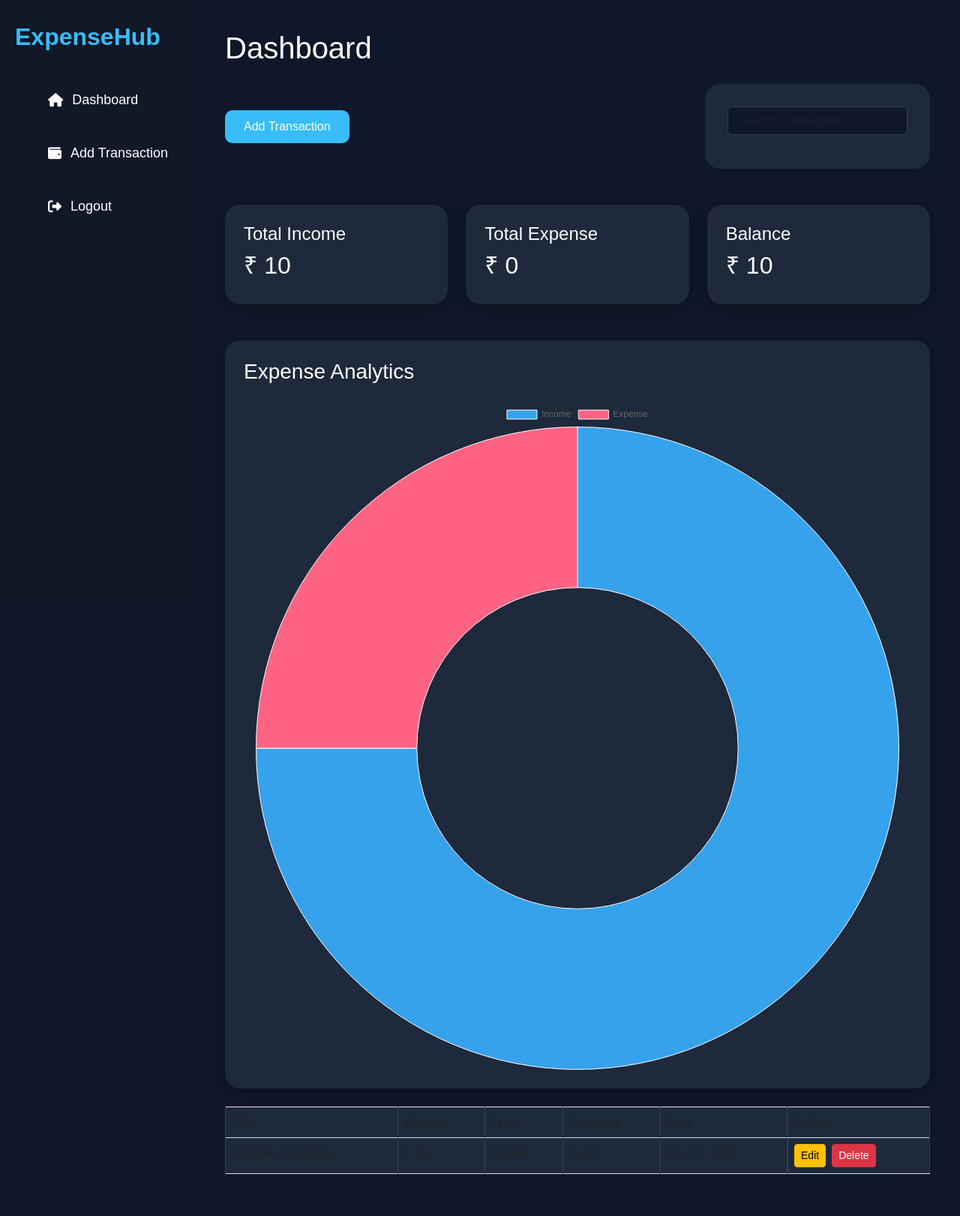
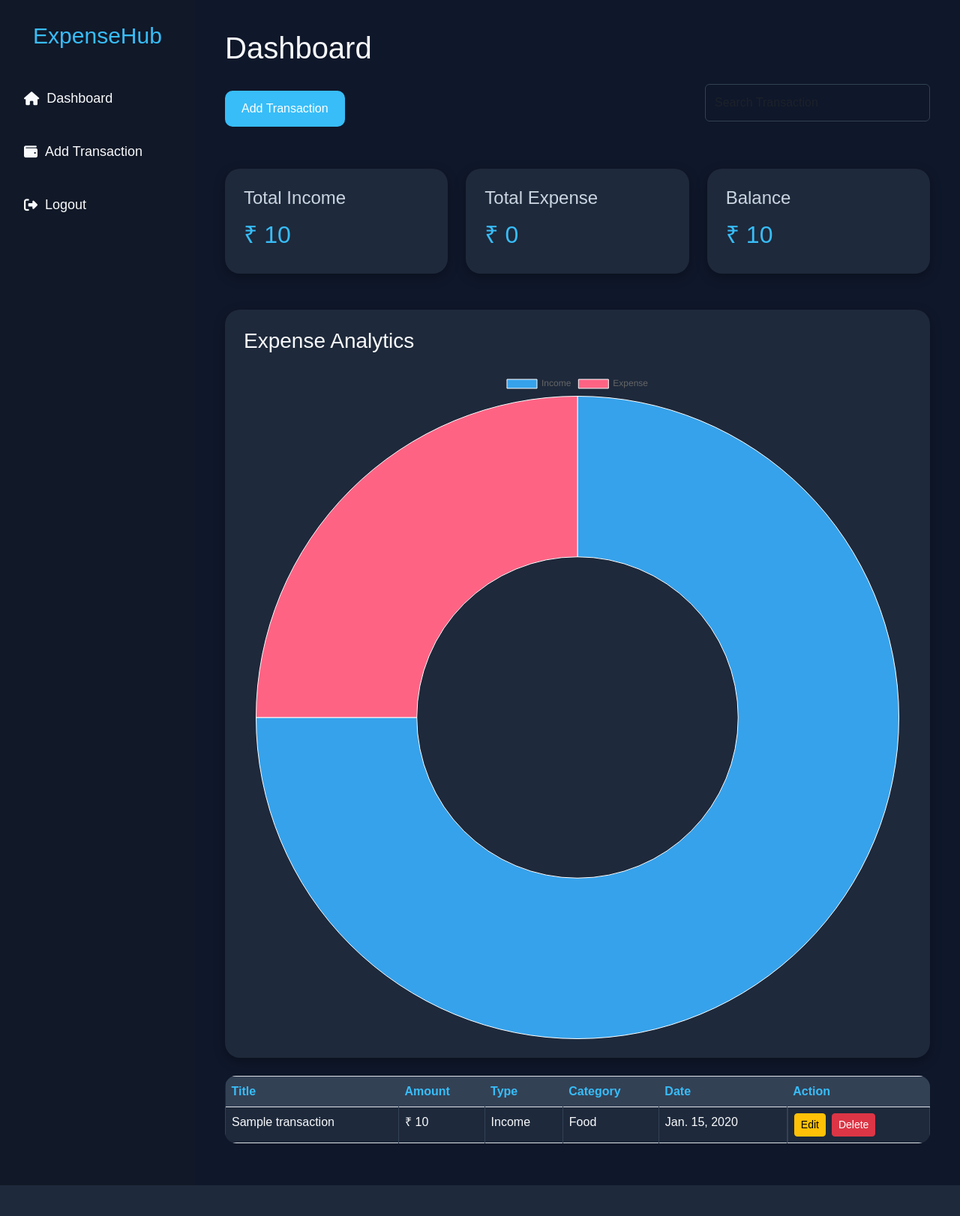
Before and after one commit to hiremathraghav23-cmd/expensehub-django, a Django app: page /dashboard/ in a window 1280 px wide. Shown: the whole page at 75% size. After the commit the page ends 1581 px from the top, so only its background shows below. Run offline with Django 5.2, Linux system fonts and the light colour scheme; a user stored in the database is signed in; tables that the repository leaves empty hold one stand-in row (values such as "Sample post").

Commit message:
Improved UI and text visibility

```diff
--- a/frontend/static/css/style.css
+++ b/frontend/static/css/style.css
@@ -2,51 +2,52 @@
     margin:0;
     padding:0;
     box-sizing:border-box;
+    font-family:Arial, Helvetica, sans-serif;
 }
 
 body{
     background:#0f172a;
-    color:white;
-    font-family:Arial, sans-serif;
+    color:#f8fafc;
 }
 
 /* Main Layout */
 
 .main-container{
     display:flex;
+    min-height:100vh;
 }
 
 /* Sidebar */
 
 .sidebar{
     width:260px;
-    height:100vh;
     background:#111827;
-    position:fixed;
     padding:30px 20px;
 }
 
 .logo{
     color:#38bdf8;
     margin-bottom:40px;
-    font-weight:bold;
+    text-align:center;
+    font-size:30px;
 }
 
 .sidebar ul{
     list-style:none;
+    padding:0;
 }
 
 .sidebar ul li{
-    margin:20px 0;
+    margin-bottom:20px;
 }
 
 .sidebar ul li a{
     text-decoration:none;
-    color:white;
+    color:#f8fafc;
     font-size:18px;
     display:flex;
     align-items:center;
-    gap:12px;
+    gap:10px;
     padding:12px;
     border-radius:10px;
     transition:0.3s;
@@ -60,8 +61,7 @@
 /* Content */
 
 .content{
-    margin-left:260px;
-    width:100%;
+    flex:1;
     padding:40px;
 }
 
@@ -71,25 +71,16 @@
     background:#1e293b;
     padding:25px;
     border-radius:20px;
-    box-shadow:0px 5px 20px rgba(0,0,0,0.3);
-    transition:0.3s;
+    box-shadow:0px 5px 15px rgba(0,0,0,0.3);
 }
 
-.dashboard-card:hover{
-    transform:translateY(-8px);
+.dashboard-card h4{
+    color:#cbd5e1;
+    margin-bottom:15px;
 }
 
-/* Table */
-
-.table{
-    color:white;
-    margin-top:20px;
-}
-
-.table td,
-.table th{
-    background:#1e293b;
-    border-color:#334155;
+.dashboard-card h2{
+    color:#38bdf8;
 }
 
 /* Buttons */
@@ -97,51 +88,69 @@
 .custom-btn{
     background:#38bdf8;
     color:white;
-    padding:10px 25px;
+    padding:12px 22px;
     border:none;
     border-radius:10px;
     text-decoration:none;
     transition:0.3s;
+    display:inline-block;
 }
 
 .custom-btn:hover{
-    background:#0284c7;
+    background:#0ea5e9;
+    color:white;
+}
+
+/* Tables */
+
+.table{
+    background:#1e293b;
+    color:#f8fafc;
+    border-radius:15px;
+    overflow:hidden;
+}
+
+.table th{
+    background:#334155;
+    color:#38bdf8;
+    border:none;
+}
+
+.table td{
+    background:#1e293b;
+    border-color:#334155;
+    color:#f8fafc;
 }
 
 /* Forms */
 
-form{
-    background:#1e293b;
-    padding:30px;
-    border-radius:20px;
+form label{
+    margin-top:15px;
+    margin-bottom:5px;
+    color:#f8fafc;
 }
 
-input,
-select{
-    margin-bottom:15px !important;
-    background:#0f172a !important;
-    color:white !important;
-    border:1px solid #334155 !important;
+.form-control,
+.form-select{
+    background:#0f172a;
+    border:1px solid #334155;
+    color:#f8fafc;
+    padding:12px;
+    margin-bottom:15px;
 }
 
-/* Responsive */
+.form-control:focus,
+.form-select:focus{
+    background:#0f172a;
+    color:#f8fafc;
+    border-color:#38bdf8;
+    box-shadow:none;
+}
 
-@media(max-width:768px){
+/* Alerts */
 
-    .sidebar{
-        width:100%;
-        height:auto;
-        position:relative;
-    }
-
-    .content{
-        margin-left:0;
-        padding:20px;
-    }
-
-    .main-container{
-        flex-direction:column;
-    }
+.alert{
+    border-radius:10px;
 }
 
 /* Auth Pages */
@@ -164,9 +173,31 @@
 .auth-card h1{
     margin-bottom:30px;
     text-align:center;
+    color:#38bdf8;
+}
+
+.auth-card p{
+    color:#f8fafc;
 }
 
 .auth-card a{
     color:#38bdf8;
     text-decoration:none;
 }
+
+/* Responsive */
+
+@media(max-width:768px){
+
+    .main-container{
+        flex-direction:column;
+    }
+
+    .sidebar{
+        width:100%;
+    }
+
+    .content{
+        padding:20px;
+    }
+}
```
